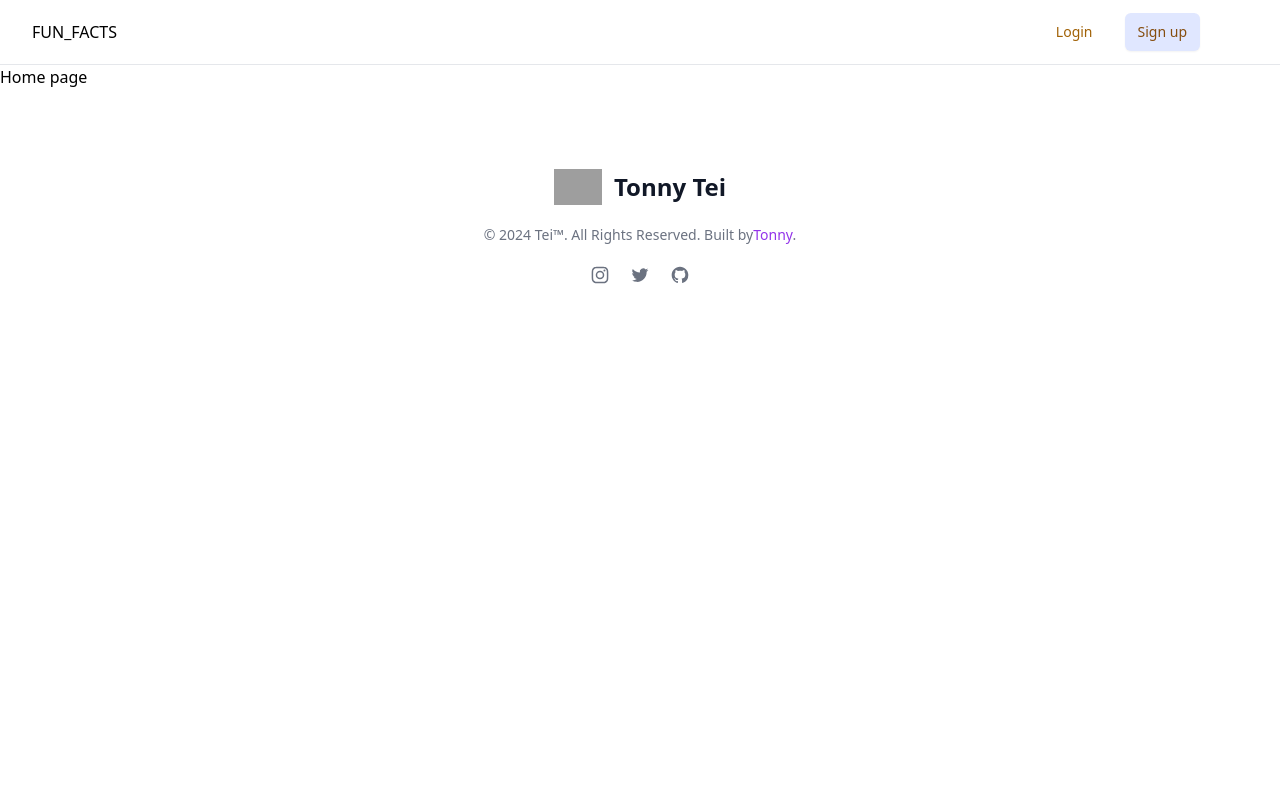
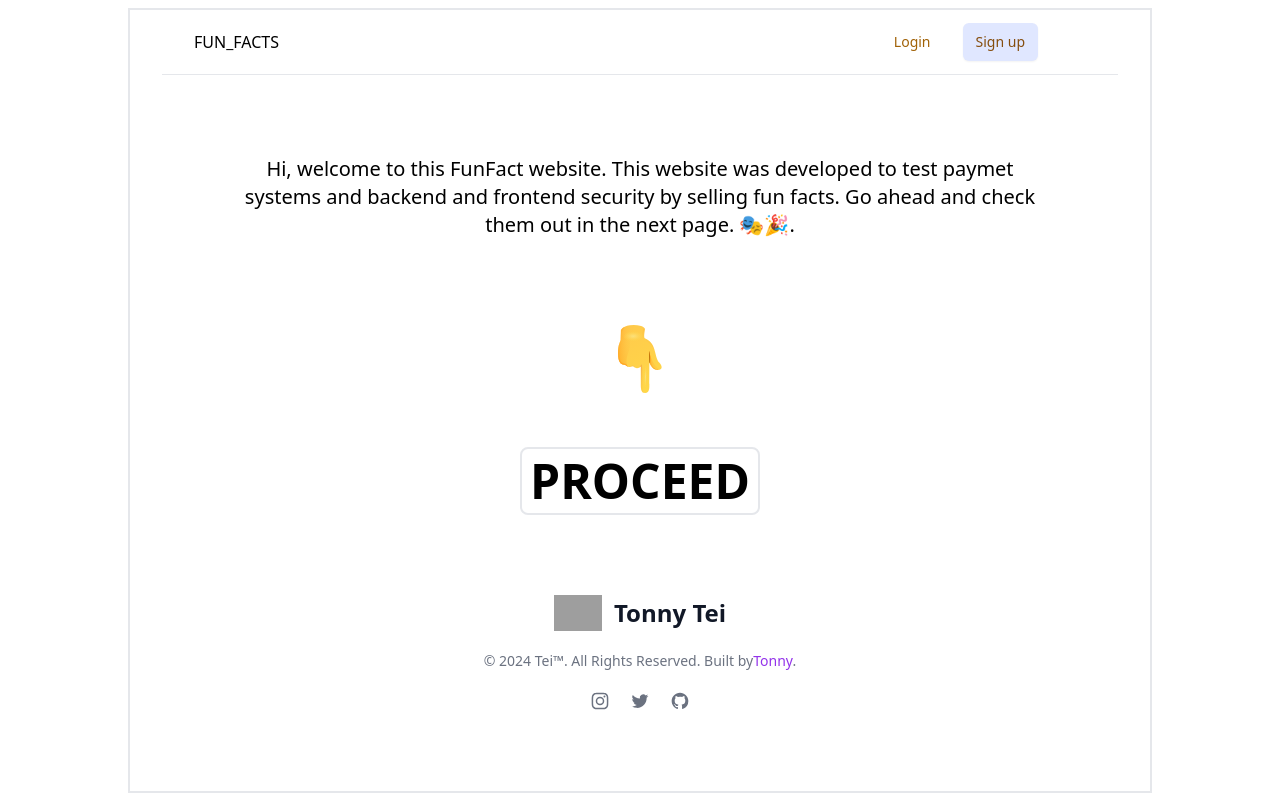
Before and after one commit to tonnytech/FunFactsFrontEnd, a React (Create React App) app: page / in a window 1280 px wide. Built offline with nearby package versions, Linux system fonts and the light colour scheme; grey boxes are pictures that could not be loaded; the HTML template or start-up script is replaced by a standard one.

Commit message:
Add spinner to components

```diff
--- a/src/App.js
+++ b/src/App.js
@@ -10,7 +10,7 @@ import HomePage from "./pages/factPages/HomePage";
 
 function App() {
   return (
-    <>
+    <main className='mx-auto max-w-screen-lg border-2 px-8 my-2'>
       <BrowserRouter>
         <Routes>
           {/* user routes */}
@@ -22,7 +22,7 @@ function App() {
           <Route path='/resetPassword/:token' element={<ResetPassword />} />
         </Routes>
       </BrowserRouter>
-    </>
+    </main>
   );
 }
 
--- /dev/null
+++ b/src/components/Spinner.js
@@ -0,0 +1,11 @@
+import React from "react";
+
+const Spinner = () => {
+  return (
+    <div className='flex justify-center items-center h-screen'>
+      <div className='animate-spin rounded-full h-10 w-10 border-t-4 border-green-500 border-solid bor'></div>
+    </div>
+  );
+};
+
+export default Spinner;
--- /dev/null
+++ b/src/pages/factPages/FactQuestionsPage.js
@@ -0,0 +1,11 @@
+import React from 'react'
+
+const FactQuestionsPage = () => {
+  return (
+    <div>
+
+    </div>
+  )
+}
+
+export default FactQuestionsPage
--- a/src/pages/factPages/HomePage.js
+++ b/src/pages/factPages/HomePage.js
@@ -1,12 +1,26 @@
 import React from "react";
+import { Link } from "react-router-dom";
 import Header from "../../components/Header";
 import Footer from "../../components/Footer";
+import HandSvg from "../../images/HandSvg";
 
 const HomePage = () => {
   return (
-    <section>
+    <section className=''>
       <Header />
-      <p>Home page</p>
+      <p className='md:text-xl text-center py-10 md:py-20 md:px-20'>
+        Hi, welcome to this FunFact website. This website was developed to test
+        paymet systems and backend and frontend security by selling fun facts.
+        Go ahead and check them out in the next page. 🎭🎉.
+      </p>
+      <HandSvg />
+      <div>
+        <div className='mt-12 flex justify-center'>
+          <button className='text-3xl font-bold sm:text-5xl border-2 p-2 rounded-lg'>
+            <Link to='/questions'>PROCEED</Link>
+          </button>
+        </div>
+      </div>
       <Footer />
     </section>
   );
```
Also changed, not shown: src/images/PaypalIcon.js (added).
